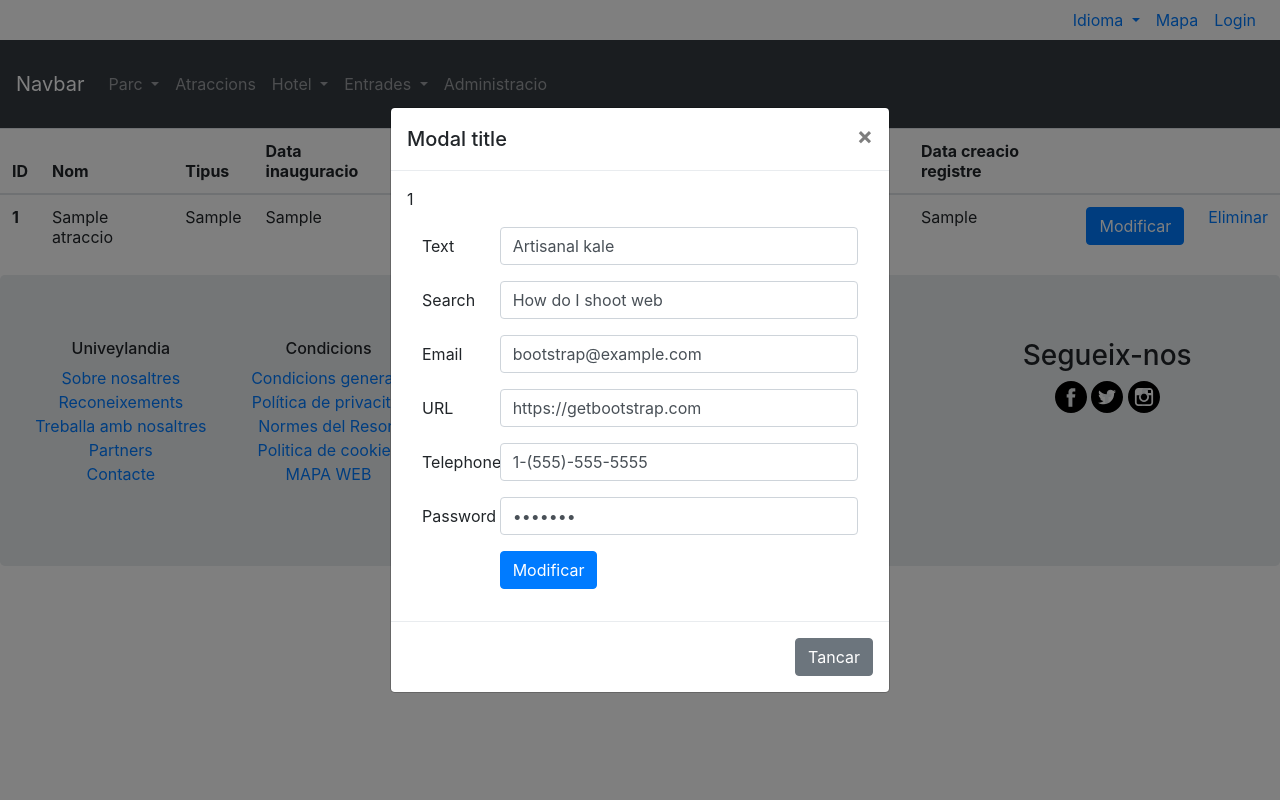
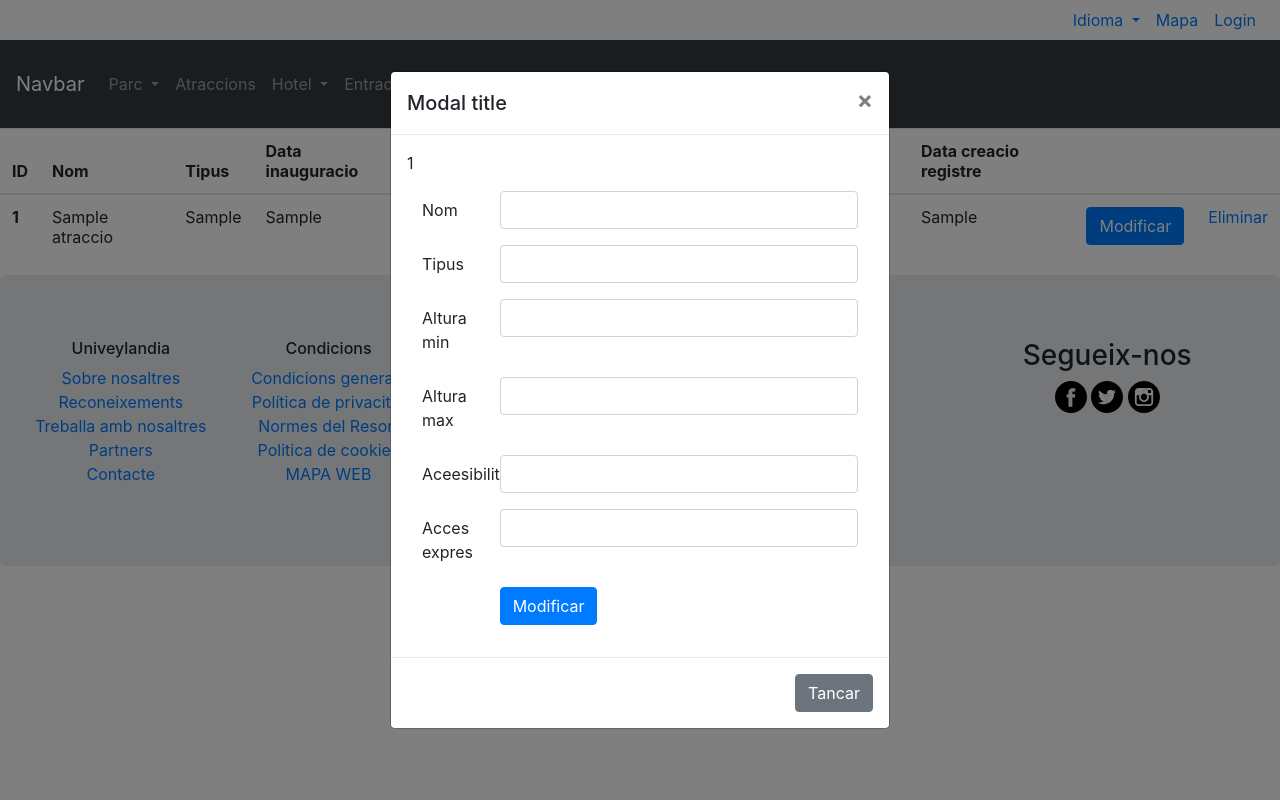
Before and after one commit to jfebrerc/univeylandiaPHP, a PHP site: page /Atraccions/consulta_test.php in a window 1280 px wide, after a click on "Modificar". Run offline with PHP 8.4, Linux system fonts and the light colour scheme; tables that the repository leaves empty or names only in its code hold one stand-in row (values such as "Sample post").

Commit message:
Update Atraccions/consulta_test.php

```diff
--- a/Atraccions/consulta_test.php
+++ b/Atraccions/consulta_test.php
@@ -202,39 +202,39 @@ if (!isset($_SESSION['id_rol'])) :?>
                   <div class="container">
                     <form>
                     <div class="form-group row">
-                      <label for="example-text-input" class="col-2 col-form-label">Text</label>
+                      <label for="example-text-input" class="col-2 col-form-label">Nom</label>
                       <div class="col-10">
-                        <input class="form-control" type="text" value="Artisanal kale" id="example-text-input">
+                        <input class="form-control" type="text" value="" id="example-text-input">
                       </div>
                       </div>
                       <div class="form-group row">
-                      <label for="example-search-input" class="col-2 col-form-label">Search</label>
+                      <label for="example-search-input" class="col-2 col-form-label">Tipus</label>
                       <div class="col-10">
-                        <input class="form-control" type="search" value="How do I shoot web" id="example-search-input">
+                        <input class="form-control" type="text" value="" id="example-search-input">
                       </div>
                       </div>
                       <div class="form-group row">
-                      <label for="example-email-input" class="col-2 col-form-label">Email</label>
+                      <label for="example-email-input" class="col-2 col-form-label">Altura min</label>
                       <div class="col-10">
-                        <input class="form-control" type="email" value="bootstrap@example.com" id="example-email-input">
+                        <input class="form-control" type="text" value="" id="example-email-input">
                       </div>
                       </div>
                       <div class="form-group row">
-                      <label for="example-url-input" class="col-2 col-form-label">URL</label>
+                      <label for="example-url-input" class="col-2 col-form-label">Altura max</label>
                       <div class="col-10">
-                        <input class="form-control" type="url" value="https://getbootstrap.com" id="example-url-input">
+                        <input class="form-control" type="text" value="" id="example-url-input">
                       </div>
                       </div>
                       <div class="form-group row">
-                      <label for="example-tel-input" class="col-2 col-form-label">Telephone</label>
+                      <label for="example-tel-input" class="col-2 col-form-label">Aceesibilitat</label>
                       <div class="col-10">
-                        <input class="form-control" type="tel" value="1-(555)-555-5555" id="example-tel-input">
+                        <input class="form-control" type="text" value="" id="example-tel-input">
                       </div>
                       </div>
                       <div class="form-group row">
-                      <label for="example-password-input" class="col-2 col-form-label">Password</label>
+                      <label for="example-password-input" class="col-2 col-form-label">Acces expres</label>
                       <div class="col-10">
-                        <input class="form-control" type="password" value="hunter2" id="example-password-input">
+                        <input class="form-control" type="password" value="" id="example-password-input">
                       </div>
                       </div>
                       <div class="form-group row">
```
